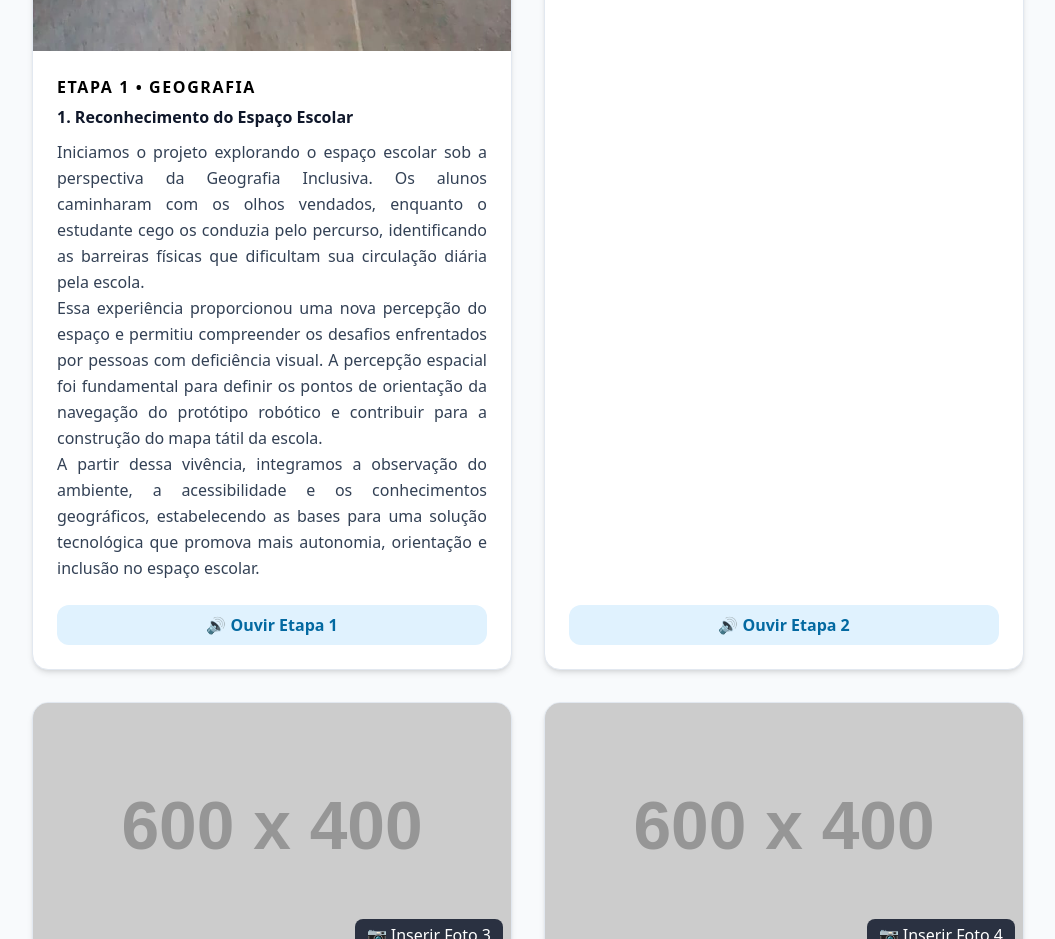
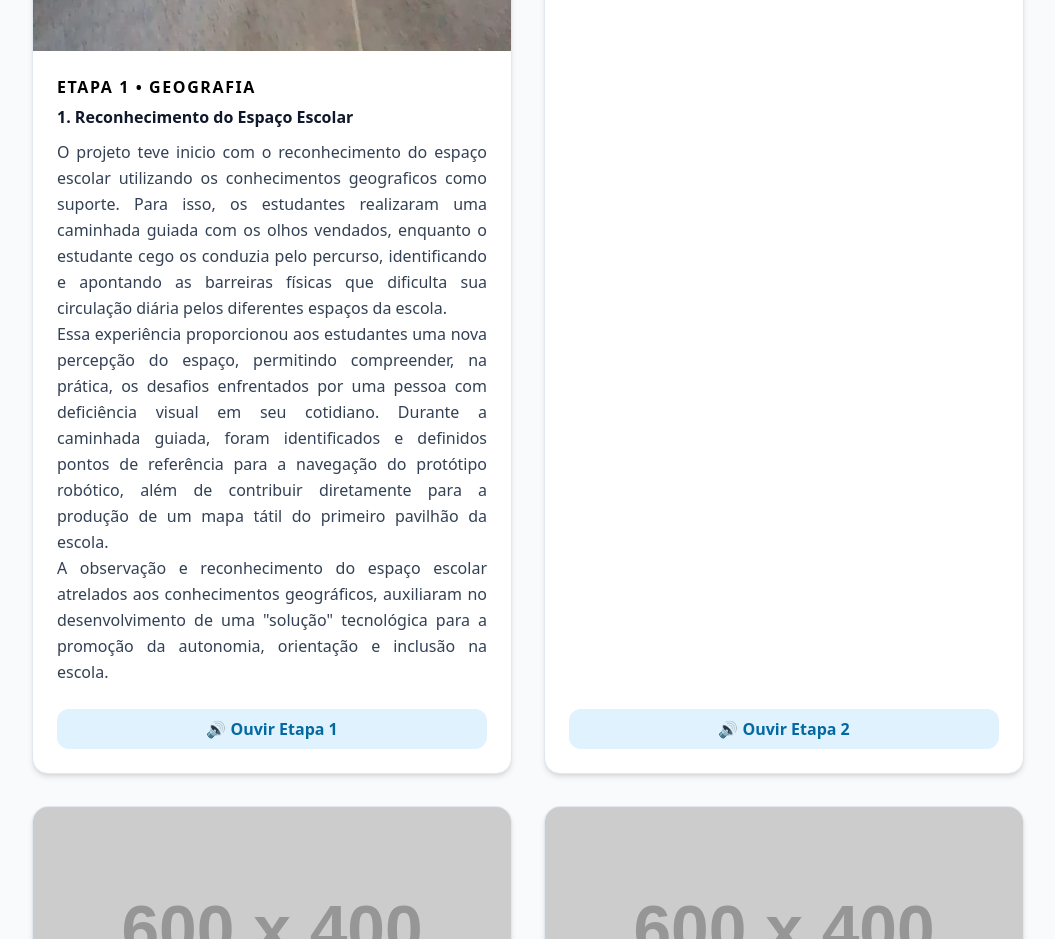
Before and after one commit to Rosinery/FECIBA_SEMINARIOS, a plain HTML site: page index.html in a window 1280 px wide. Shown: the part 1720-2659 px from the top of the page, without its empty margins (112-1167 px from the left). Drawn offline with nearby package versions, Linux system fonts and the light colour scheme; placeholder pictures from the web are drawn by us.

Commit message:
Add files via upload

```diff
--- a/index.html
+++ b/index.html
@@ -113,17 +113,20 @@
       <span class="card-tag card-tag-geografia text-xs font-bold uppercase tracking-widest">Etapa 1 • Geografia</span>
       <h3 id="card1-titulo" class="card-title text-xl font-bold mt-1 mb-2">1. Reconhecimento do Espaço Escolar</h3>
       <p id="card1-texto" class="card-text text-base leading-relaxed">
-        Iniciamos o projeto explorando o espaço escolar sob a perspectiva da Geografia Inclusiva.
-        Os alunos caminharam com os olhos vendados, enquanto o estudante cego os conduzia pelo
-        percurso, identificando as barreiras físicas que dificultam sua circulação diária pela
-        escola. <br>
-        Essa experiência proporcionou uma nova percepção do espaço e permitiu compreender os
-        desafios enfrentados por pessoas com deficiência visual.
-        A percepção espacial foi fundamental para definir os pontos de orientação da navegação
-        do protótipo robótico e contribuir para a construção do mapa tátil da escola. <br>
-        A partir dessa vivência, integramos a observação do ambiente, a acessibilidade e os
-        conhecimentos geográficos, estabelecendo as bases para uma solução tecnológica que
-        promova mais autonomia, orientação e inclusão no espaço escolar.
+        O projeto teve inicio com o reconhecimento do espaço escolar utilizando os conhecimentos
+        geograficos como suporte.  Para isso, os estudantes realizaram uma caminhada guiada
+        com os olhos vendados, enquanto o estudante cego os conduzia pelo percurso,
+        identificando e apontando as barreiras físicas que dificulta sua circulação diária
+        pelos diferentes espaços da escola. <br>
+        Essa experiência proporcionou aos estudantes uma nova percepção do espaço,
+        permitindo compreender, na prática, os desafios enfrentados por uma pessoa com
+        deficiência visual em seu cotidiano.
+        Durante a caminhada guiada,  foram identificados  e definidos  pontos de referência
+        para a navegação do protótipo robótico, além de contribuir diretamente para a produção
+        de um mapa tátil do primeiro pavilhão da escola. <br>
+        A observação e reconhecimento do espaço escolar atrelados aos conhecimentos geográficos,
+        auxiliaram no desenvolvimento de uma "solução" tecnológica para a  promoção da autonomia,
+        orientação e inclusão na escola.
       </p>
     </div>
   </div>
```
